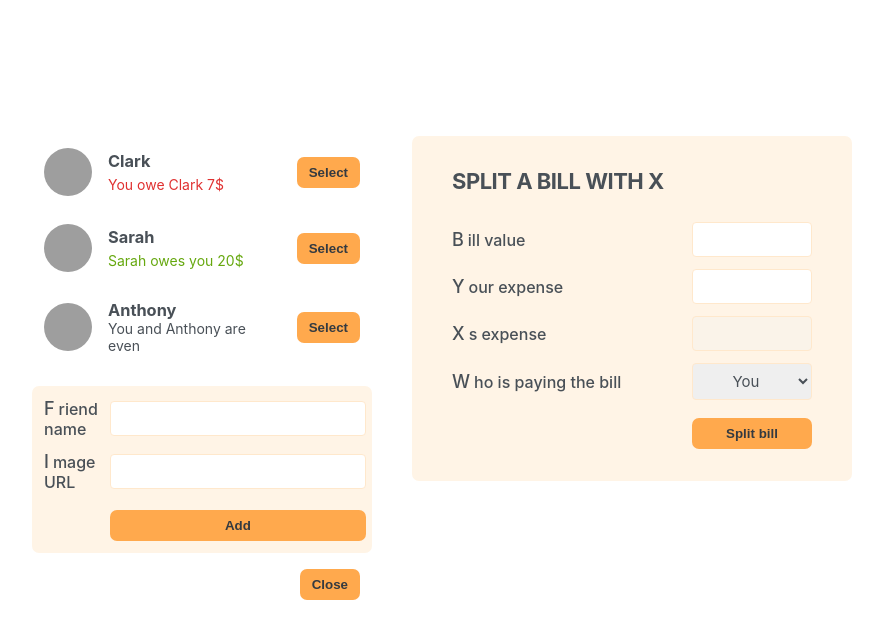
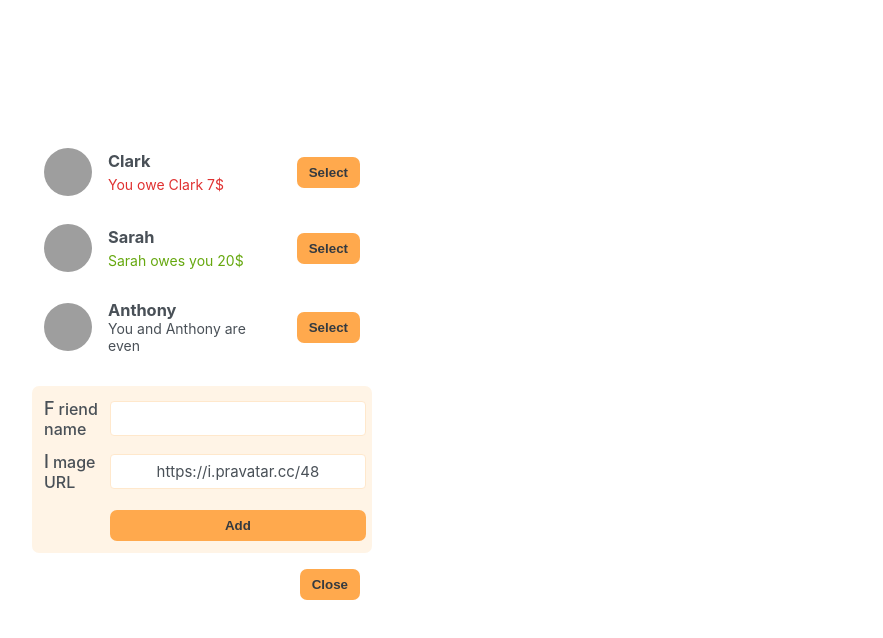
Before and after one commit to Guizzs26/eat-n-split-react, a React (Vite) app: page / in a window 1280 px wide. Both pictures are taken after a click on the button "Add friend". Shown: the top 638 px of the page, without its empty margins (198-1081 px from the left). Built offline with nearby package versions, Linux system fonts and the light colour scheme; grey boxes are pictures that could not be loaded.

Commit message:
feat: add the new friend feature. Add the selecting friend feature.

```diff
--- a/package.json
+++ b/package.json
@@ -11,7 +11,8 @@
   },
   "dependencies": {
     "react": "^18.2.0",
-    "react-dom": "^18.2.0"
+    "react-dom": "^18.2.0",
+    "uuid": "^9.0.1"
   },
   "devDependencies": {
     "@types/react": "^18.2.66",
--- a/src/App.jsx
+++ b/src/App.jsx
@@ -5,23 +5,64 @@
 import FormSplitBill from "./Components/FormSplitBill";
 import Button from "./Components/Button";
 
+const initialFriends = [
+  {
+    id: 118836,
+    name: "Clark",
+    image: "https://i.pravatar.cc/48?u=118836",
+    balance: -7,
+  },
+  {
+    id: 933372,
+    name: "Sarah",
+    image: "https://i.pravatar.cc/48?u=933372",
+    balance: 20,
+  },
+  {
+    id: 499476,
+    name: "Anthony",
+    image: "https://i.pravatar.cc/48?u=499476",
+    balance: 0,
+  },
+];
+
 export default function App() {
+  const [friends, setFriends] = useState(initialFriends);
+  const [selectedFriend, setSelectedFriend] = useState(null);
   const [showAddFriend, setShowAddFriend] = useState(false);
 
   function handleShowAddFriend() {
     setShowAddFriend((show) => !show);
   }
 
+  function handleAddFriend(friend) {
+    setFriends((friends) => [...friends, friend]);
+
+    setShowAddFriend(false);
+  }
+
+  function handleSelection(friend) {
+    setSelectedFriend((cur) => (cur?.id === friend.id ? null : friend));
+
+    setShowAddFriend(false);
+  }
+
   return (
     <div className="app">
       <div className="sidebar">
-        <FriendsList />
-        {showAddFriend && <FormAddFriend />}
+        <FriendsList
+          friends={friends}
+          selectedFriend={selectedFriend}
+          onSelection={handleSelection}
+        />
+
+        {showAddFriend && <FormAddFriend onAddFriend={handleAddFriend} />}
+
         <Button onClick={handleShowAddFriend}>
           {showAddFriend ? "Close" : "Add friend"}
         </Button>
       </div>
-      <FormSplitBill />
+      {selectedFriend && <FormSplitBill selectedFriend={selectedFriend} />}
     </div>
   );
 }
--- a/src/Components/FormAddFriend.jsx
+++ b/src/Components/FormAddFriend.jsx
@@ -1,13 +1,48 @@
+/* eslint-disable react/prop-types */
+import { useState } from "react";
+import { v4 as uuidv4 } from "uuid";
+
 import Button from "./Button";
 
-export default function FormAddFriend() {
+export default function FormAddFriend({ onAddFriend }) {
+  const [name, setName] = useState("");
+  const [image, setImage] = useState("https://i.pravatar.cc/48");
+
+  function handleSubmit(e) {
+    e.preventDefault();
+
+    if (!name || !image) return;
+
+    const id = uuidv4();
+
+    const newFriend = {
+      id,
+      name,
+      image: `${image}?=${id}`,
+      balance: 0,
+    };
+
+    onAddFriend(newFriend);
+
+    setName("");
+    setImage("https://i.pravatar.cc/48");
+  }
+
   return (
-    <form className="form-add-friend">
+    <form onSubmit={handleSubmit} className="form-add-friend">
       <label>Friend name</label>
-      <input type="text" />
+      <input
+        type="text"
+        value={name}
+        onChange={(e) => setName(e.target.value)}
+      />
 
       <label>Image URL</label>
-      <input type="text" />
+      <input
+        type="text"
+        value={image}
+        onChange={(e) => setImage(e.target.value)}
+      />
 
       <Button>Add</Button>
     </form>
--- a/src/Components/FormSplitBill.jsx
+++ b/src/Components/FormSplitBill.jsx
@@ -1,9 +1,11 @@
+/* eslint-disable react/no-unescaped-entities */
+/* eslint-disable react/prop-types */
 import Button from "./Button";
 
-export default function FormSplitBill() {
+export default function FormSplitBill({ selectedFriend }) {
   return (
     <form className="form-split-bill">
-      <h2>Split a bill with X</h2>
+      <h2>Split a bill with {selectedFriend.name}</h2>
 
       <label>Bill value</label>
       <input type="text" />
@@ -11,7 +13,7 @@
       <label>Your expense</label>
       <input type="text" />
 
-      <label>Xs expense</label>
+      <label>{selectedFriend.name}' s expense</label>
       <input type="text" disabled />
 
       <label>Who is paying the bill</label>
--- a/src/Components/Friend.jsx
+++ b/src/Components/Friend.jsx
@@ -1,9 +1,11 @@
 /* eslint-disable react/prop-types */
 import Button from "./Button";
 
-export default function Friend({ friend }) {
+export default function Friend({ friend, onSelection, selectedFriend }) {
+  const isSelected = selectedFriend?.id === friend.id;
+
   return (
-    <li>
+    <li className={isSelected ? "selected" : ""}>
       <img src={friend.image} alt={friend.name} />
       <h3>{friend.name}</h3>
 
@@ -21,7 +23,9 @@
 
       {friend.balance === 0 && <p>You and {friend.name} are even</p>}
 
-      <Button>Select</Button>
+      <Button onClick={() => onSelection(friend)}>
+        {isSelected ? "Close" : "Select"}
+      </Button>
     </li>
   );
 }
--- a/src/Components/FriendsList.jsx
+++ b/src/Components/FriendsList.jsx
@@ -1,33 +1,16 @@
-const initialFriends = [
-  {
-    id: 118836,
-    name: "Clark",
-    image: "https://i.pravatar.cc/48?u=118836",
-    balance: -7,
-  },
-  {
-    id: 933372,
-    name: "Sarah",
-    image: "https://i.pravatar.cc/48?u=933372",
-    balance: 20,
-  },
-  {
-    id: 499476,
-    name: "Anthony",
-    image: "https://i.pravatar.cc/48?u=499476",
-    balance: 0,
-  },
-];
-
+/* eslint-disable react/prop-types */
 import Friend from "./Friend";
 
-export default function FriendsList() {
-  const friends = initialFriends;
-
+export default function FriendsList({ friends, onSelection, selectedFriend }) {
   return (
     <ul>
       {friends.map((friend) => (
-        <Friend friend={friend} key={friend.id} />
+        <Friend
+          friend={friend}
+          onSelection={onSelection}
+          selectedFriend={selectedFriend}
+          key={friend.id}
+        />
       ))}
     </ul>
   );
```
Also changed, not shown: 1 other file (tests, documents, lock files or other folders).
